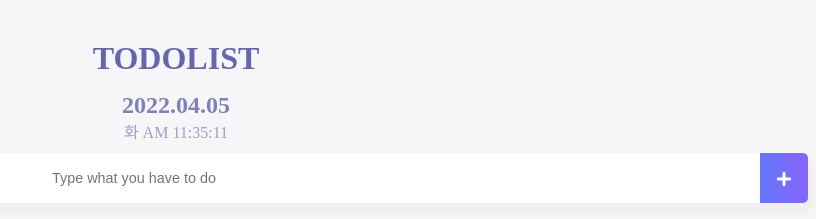
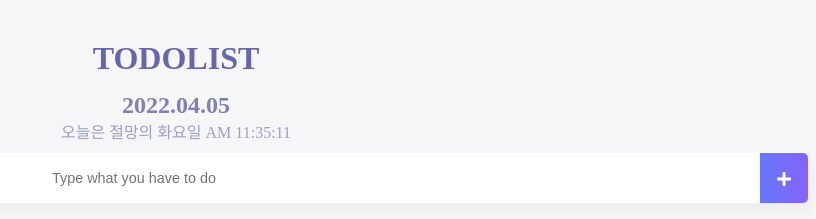
Before and after one commit to soobeen-byul/PLAN-IT, a Vue app: page / in a window 1280 px wide. Shown: the top 219 px of the page, without its empty margins (464-1280 px from the left). Built offline with nearby package versions, Linux system fonts and the light colour scheme.

Commit message:
Add function detailModal_step2
Modal에서 todoItem 쓸 수 있게 되었음

```diff
--- a/src/App.vue
+++ b/src/App.vue
@@ -2,7 +2,7 @@
   <div id="app">
     <TodoHeader></TodoHeader>
     <TodoInput v-on:addTodo="addTodo"></TodoInput>
-    <TodoList v-bind:propsdata="todoItems"  @removeTodo="removeTodo"></TodoList>
+    <TodoList v-bind:propsdata="todoItems" @removeTodo="removeTodo"></TodoList>
     <TodoFooter v-on:removeAll="clearAll"></TodoFooter>
   </div>
 </template>
--- a/src/components/TodoHeader.vue
+++ b/src/components/TodoHeader.vue
@@ -3,13 +3,13 @@
     <h1> TODOLIST </h1>
     <div class="today-header">
       <h2>{{ today.date }}</h2>
-      <p>{{ today.day }} {{ today.time }}</p>
+      <p>오늘은 {{ today.day }} {{ today.time }}</p>
     </div>
   </header>
 </template>
 
 <script>
-var days = ["월", "월", "화", "수", "목", "금", "토"];
+var days = ["두려움의 일요일", "고통의 월요일", "절망의 화요일", "인내의 수요일", "희망의 목요일", "환희의 금요일", "쾌락의 토요일"];
 export default {
   props: {
     state: {
--- a/src/components/TodoList.vue
+++ b/src/components/TodoList.vue
@@ -9,15 +9,15 @@
         </span>
 
         <modal v-if="DetailModal" @close="DetailModal = false" >
-          <h2 slot="header"> Detail</h2>
+          <h2 slot="header"> {{DetailTodo}} </h2>
           <div slot="content">
-            {{items.todoItem}}
+
             <br>마감기한
             <input type="text" v-model="deadline" placeholder="마감기한을 입력하세요">
             <br>장소
             <input type="text" v-model="place" placeholder="장소를 입력하세요">
           </div>
-          <!-- <span slot="footer" @click="addDetailTodo(todoItem,deadline,place)">
+          <!-- <span slot="footer" @click="addDetailTodo(DetailTodo,deadline,place)">
             <i class="addDetailBtn fas fa-plus" aria-hidden="true"></i>
           </span> -->
           <span slot="footer" @click="DetailModal = false">
@@ -37,12 +37,11 @@
 import Modal from './common/DetailModal.vue'
 
 
-
 export default {
   data(){
     return{
       DetailModal: false,
-
+      DetailTodo: ''
     }
   }
   ,
@@ -62,18 +61,18 @@ export default {
     showDetailModal(todoItem, index){
       this.$emit('showDetailModal',todoItem,index)
       this.DetailModal=!this.DetailModal
-      return todoItem
+      this.DetailTodo=todoItem
     },
-    // addDetailTodo(todoItem,deadline,place){
+    // addDetailTodo(DetailTodo,deadline,place){
     //   this.DetailModal=false
-    //   this.$emit('addDetailTodo',todoItem,deadline,place)
-
+    //   this.$emit('addDetailTodo',DetailTodo,deadline,place)
     // }
 
   }
   ,
   components: {
     Modal: Modal
+
   }
 
 }
--- a/src/components/common/DetailModal.vue
+++ b/src/components/common/DetailModal.vue
@@ -5,6 +5,8 @@
         <div class="modal-container">
           <div class="modal-header">
             <slot name="header">
+              <br>컴포넌트
+
               <!--  -->
             </slot>
           </div>
@@ -24,14 +26,6 @@
   </transition>
 </template>
 
-<script>
-export default{
-  method:{
-
-  }
-
-}
-</script>
 
 
 
```
